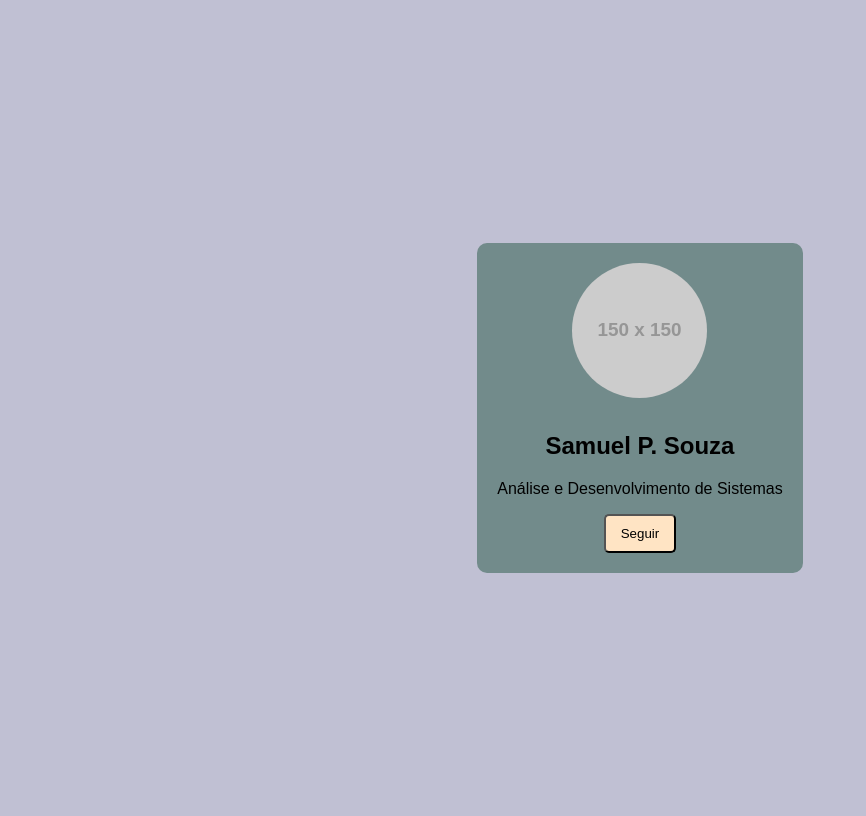
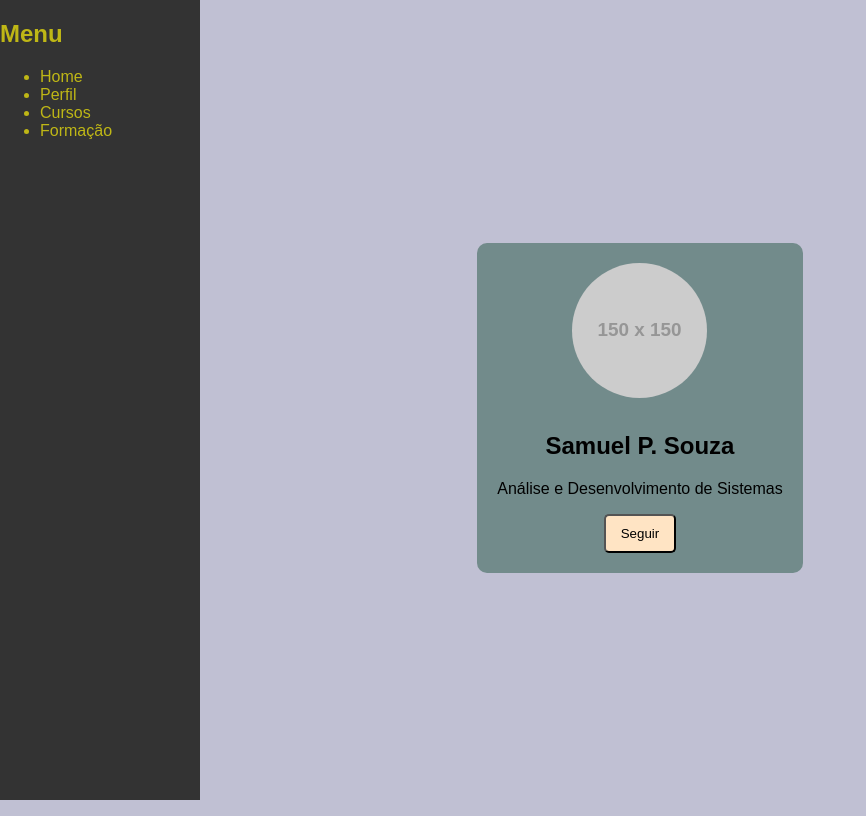
Before and after one commit to Theoleal07/Linguagemprogramacao, a plain HTML site: page index.html in a window 1280 px wide. Shown: the whole page, without its empty margins (0-866 px from the left). Drawn offline with Linux system fonts and the light colour scheme; placeholder pictures from the web are drawn by us.

Commit message:
meu primeiro programa web

```diff
--- a/css/main.css
+++ b/css/main.css
@@ -32,3 +32,13 @@ button:hover{
     margin-bottom: 10px;/*espaçamento externo abaixo*/
 
 }
+.sidebar {
+    width: 200px;
+    height: 100vh;
+    background: #333;
+    color: rgb(191, 183, 22);
+    padding: 20xp;
+    position: fixed;
+    left: 0;
+    top: 0;
+}
--- a/index.html
+++ b/index.html
@@ -12,6 +12,15 @@
 
 </head>
 <body>
+    <div class="sidebar">
+        <h2> Menu </h2>
+        <ul> <!--Lista não ordenanda-->
+            <li> Home </li>
+            <li> Perfil </li>
+            <li> Cursos </li>
+            <li> Formação </li>
+        </ul>
+    </div>
     <div class="card">
         <img class="image" src="https://placehold.co/150" alt=" Foto do perfil" />
         <h2> Samuel P. Souza</h2>
```
